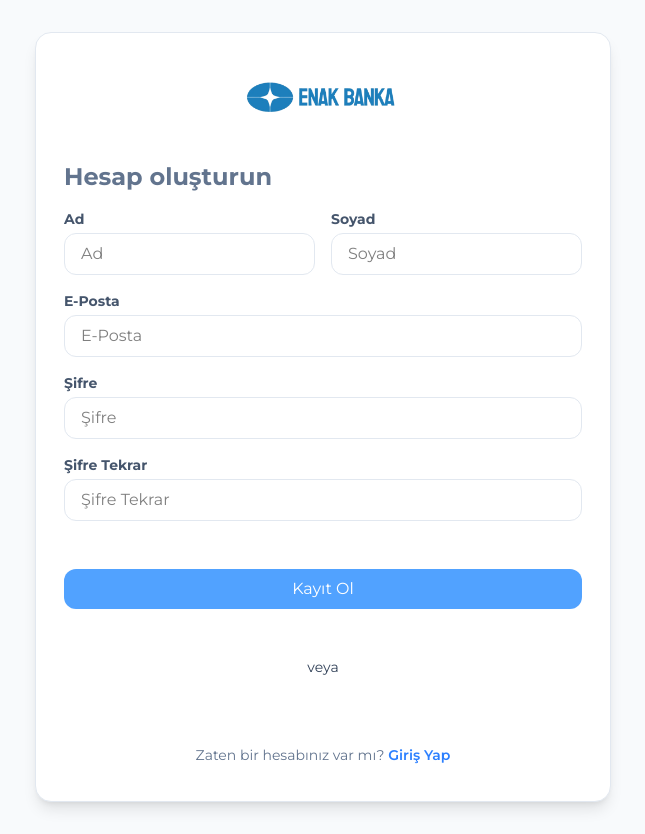
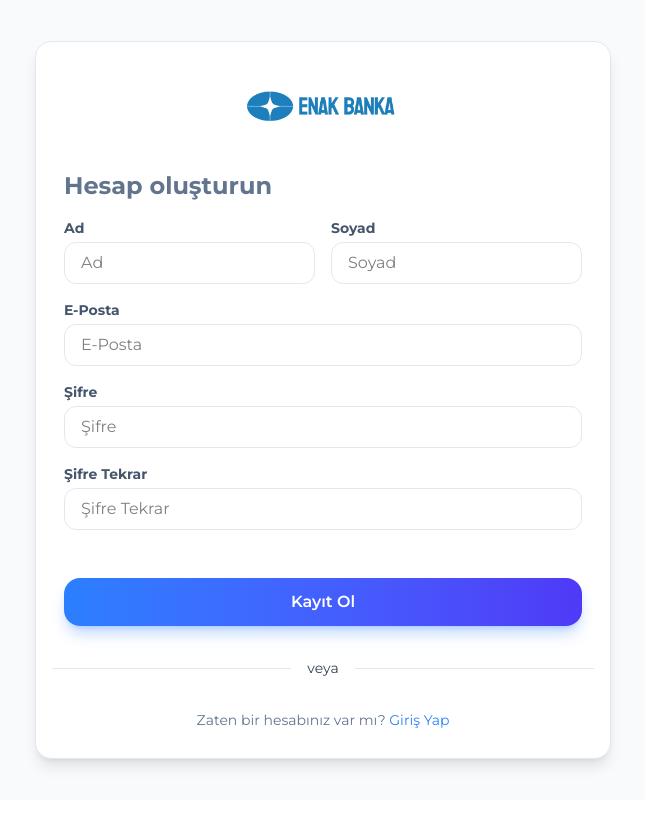
Before and after one commit to devenesakbas/banking-app, a React (Vite) app in the folder banking-app-fronted/: page /register in a window 1280 px wide. Shown: the whole page, without its empty margins (317-962 px from the left). After the commit the page ends 800 px from the top, so only its background shows below. Built offline with nearby package versions, Linux system fonts and the light colour scheme.

Commit message:
fix: change Register and Login pages

```diff
--- a/banking-app-fronted/src/components/LogInForm.tsx
+++ b/banking-app-fronted/src/components/LogInForm.tsx
@@ -101,7 +101,8 @@ function LogInForm() {
 
       <div>
         <button
-          className="w-full p-2 bg-blue-400 hover:bg-blue-500 hover:cursor-pointer rounded-xl text-white duration-300"
+          className="w-full cursor-pointer py-3 bg-gradient-to-r from-blue-500 to-indigo-600 hover:from-blue-600 hover:to-indigo-700 text-white font-semibold rounded-2xl shadow-lg shadow-blue-500/30 hover:shadow-xl hover:shadow-blue-500/40 transition-all duration-300 transform hover:scale-[1.02] active:scale-[0.98]"
+          // className="w-full p-2 bg-blue-400 hover:bg-blue-500 hover:cursor-pointer rounded-xl text-white duration-300"
           disabled={isLoading}
           onClick={handleLogin}
         >
@@ -110,11 +111,11 @@ function LogInForm() {
       </div>
 
       <div className="flex items-center gap-4 my-8">
-        <hr className="w-full border-slate-100 dark:border-neutral-700" />
+        <hr className="w-full border-slate-200 dark:border-neutral-700" />
         <p className="text-sm text-slate-700 text-center dark:text-slate-300">
           veya
         </p>
-        <hr className="w-full border-slate-100 dark:border-neutral-700" />
+        <hr className="w-full border-slate-200 dark:border-neutral-700" />
       </div>
 
       <div className="text-center text-sm text-slate-600">
--- a/banking-app-fronted/src/components/RegisterForm.tsx
+++ b/banking-app-fronted/src/components/RegisterForm.tsx
@@ -2,7 +2,6 @@ import { useState } from "react";
 import logo from "../assets/logo.png";
 import { MdOutlineErrorOutline, MdOutlineCheckCircle } from "react-icons/md";
 import { useNavigate } from "react-router-dom";
-import { IoArrowBack } from "react-icons/io5";
 
 function RegisterForm() {
   const [firstName, setFirstName] = useState<string>("");
@@ -61,11 +60,10 @@ function RegisterForm() {
       {message && (
         <div className={`px-3 w-full transition-all duration-300`}>
           <div
-            className={`p-3 rounded-xl text-sm font-medium border flex items-center gap-2 ${
-              message.type === "success"
+            className={`p-3 rounded-xl text-sm font-medium border flex items-center gap-2 ${message.type === "success"
                 ? "bg-emerald-50 border-emerald-200 text-emerald-700"
                 : "bg-rose-50 border-rose-200 text-rose-700"
-            }`}
+              }`}
           >
             {message.type === "success" ? (
               <MdOutlineCheckCircle />
@@ -169,7 +167,8 @@ function RegisterForm() {
 
       <div className="px-3 w-full mt-8">
         <button
-          className="px-3 w-full bg-blue-400 hover:bg-blue-500 duration-300 hover:cursor-pointer text-white rounded-xl py-2"
+          className="w-full cursor-pointer py-3 bg-gradient-to-r from-blue-500 to-indigo-600 hover:from-blue-600 hover:to-indigo-700 text-white font-semibold rounded-2xl shadow-lg shadow-blue-500/30 hover:shadow-xl hover:shadow-blue-500/40 transition-all duration-300 transform hover:scale-[1.02] active:scale-[0.98]"
+          //className="px-3 w-full bg-blue-400 hover:bg-blue-500 duration-300 hover:cursor-pointer text-white rounded-xl py-2"
           onClick={handleRegister}
           disabled={isLoading}
         >
@@ -177,20 +176,20 @@ function RegisterForm() {
         </button>
       </div>
 
-      <div className="flex items-center gap-4 my-8">
-        <hr className="w-full border-slate-300 dark:border-neutral-700" />
+      <div className="flex items-center gap-4 my-4 w-full">
+        <hr className="w-full border-slate-200 dark:border-neutral-700" />
         <p className="text-sm text-slate-700 text-center dark:text-slate-300">
           veya
         </p>
-        <hr className="w-full border-slate-300 dark:border-neutral-700" />
+        <hr className="w-full border-slate-200 dark:border-neutral-700" />
       </div>
 
-      <div className="px-3 w-full my-5">
+      <div className="px-3 w-full mb-3">
         <div className="text-sm text-slate-500 text-center">
           Zaten bir hesabınız var mı?{" "}
           <span
             onClick={handleRouteLogin}
-            className="text-blue-500 font-semibold cursor-pointer hover:underline"
+            className="text-blue-500 cursor-pointer text-sm hover:text-blue-600"
           >
             Giriş Yap
           </span>
```
Also changed, not shown: 1 other file (tests, documents, lock files or other folders).
